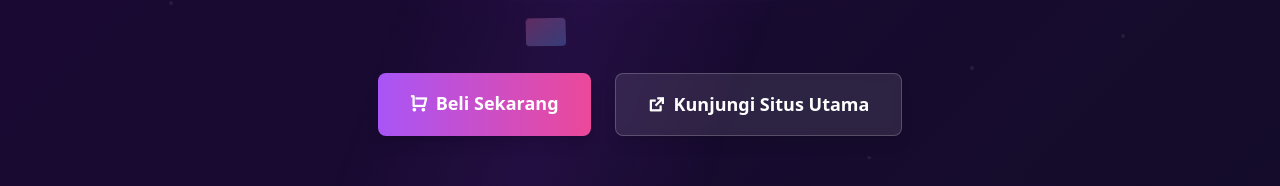
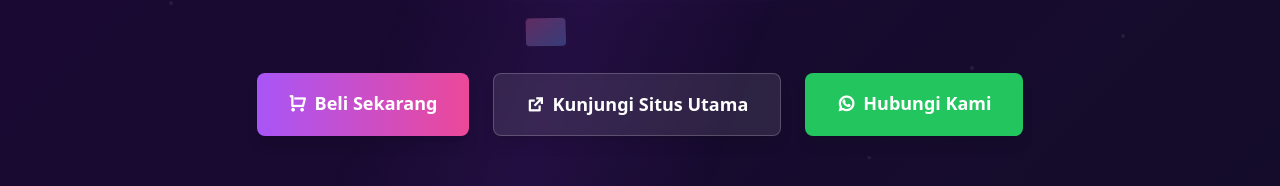
Before and after one commit to FeynmanProject/feynmanbookstore.github.io, a Next.js app: page / in a window 1280 px wide. Shown: the part 743-929 px from the top of the page. Built offline with nearby package versions, Linux system fonts and the light colour scheme.

Commit message:
Update page.tsx

```diff
--- a/app/page.tsx
+++ b/app/page.tsx
@@ -130,6 +130,17 @@ export default function Home() {
               <i className="ri-external-link-line mr-2"></i>
               Kunjungi Situs Utama
             </Link>
+
+            {/* Tombol Hubungi via WhatsApp */}
+            <a
+              href="https://wa.me/6289617420742"
+              target="_blank"
+              rel="noopener noreferrer"
+              className="px-8 py-4 bg-green-500 hover:bg-green-600 transition-all duration-300 font-semibold text-lg text-white text-center rounded-lg hover:scale-105 shadow-lg hover:shadow-green-500/25 whitespace-nowrap"
+            >
+              <i className="ri-whatsapp-line mr-2"></i>
+              Hubungi Kami
+            </a>
           </div>
         </div>
       </div>
```
